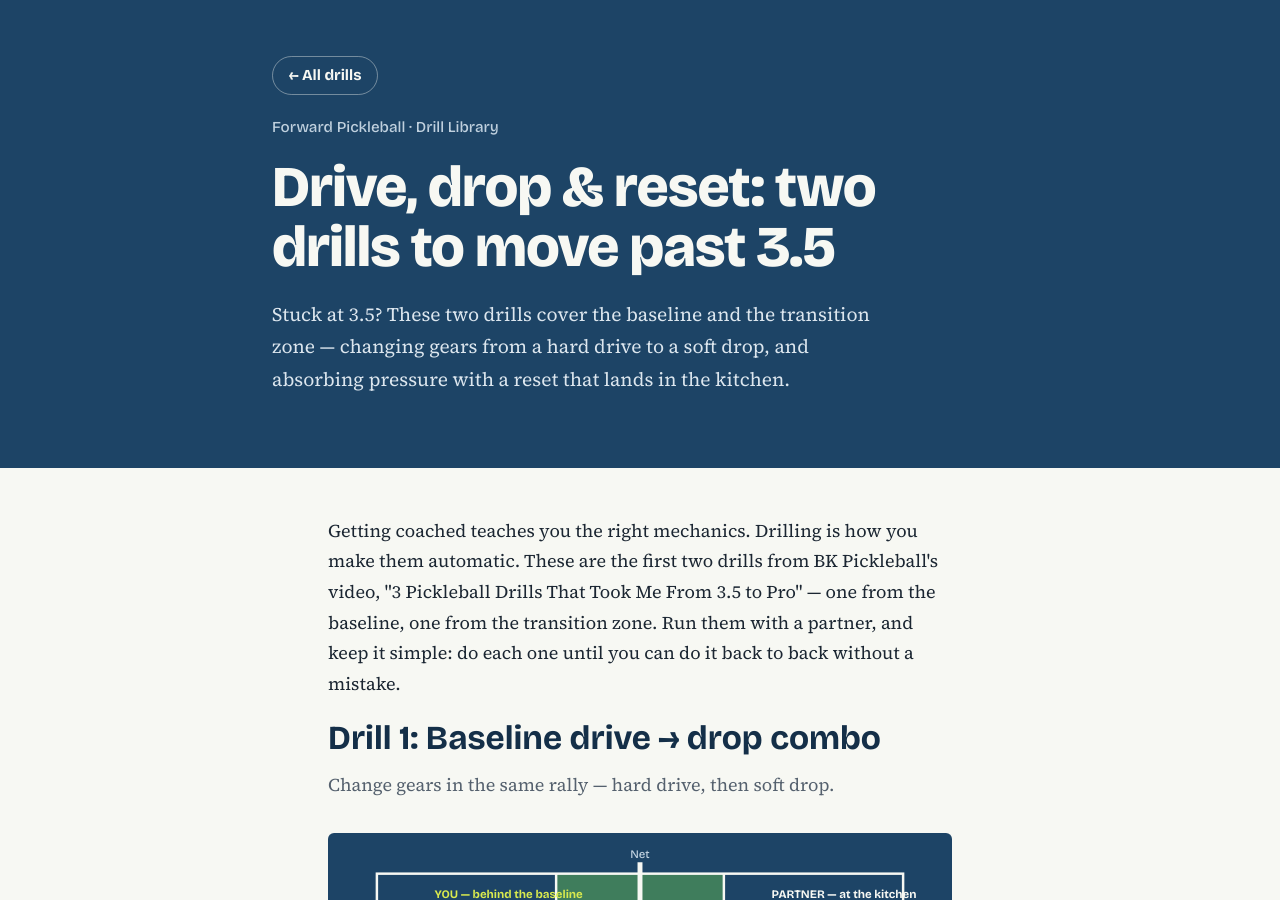
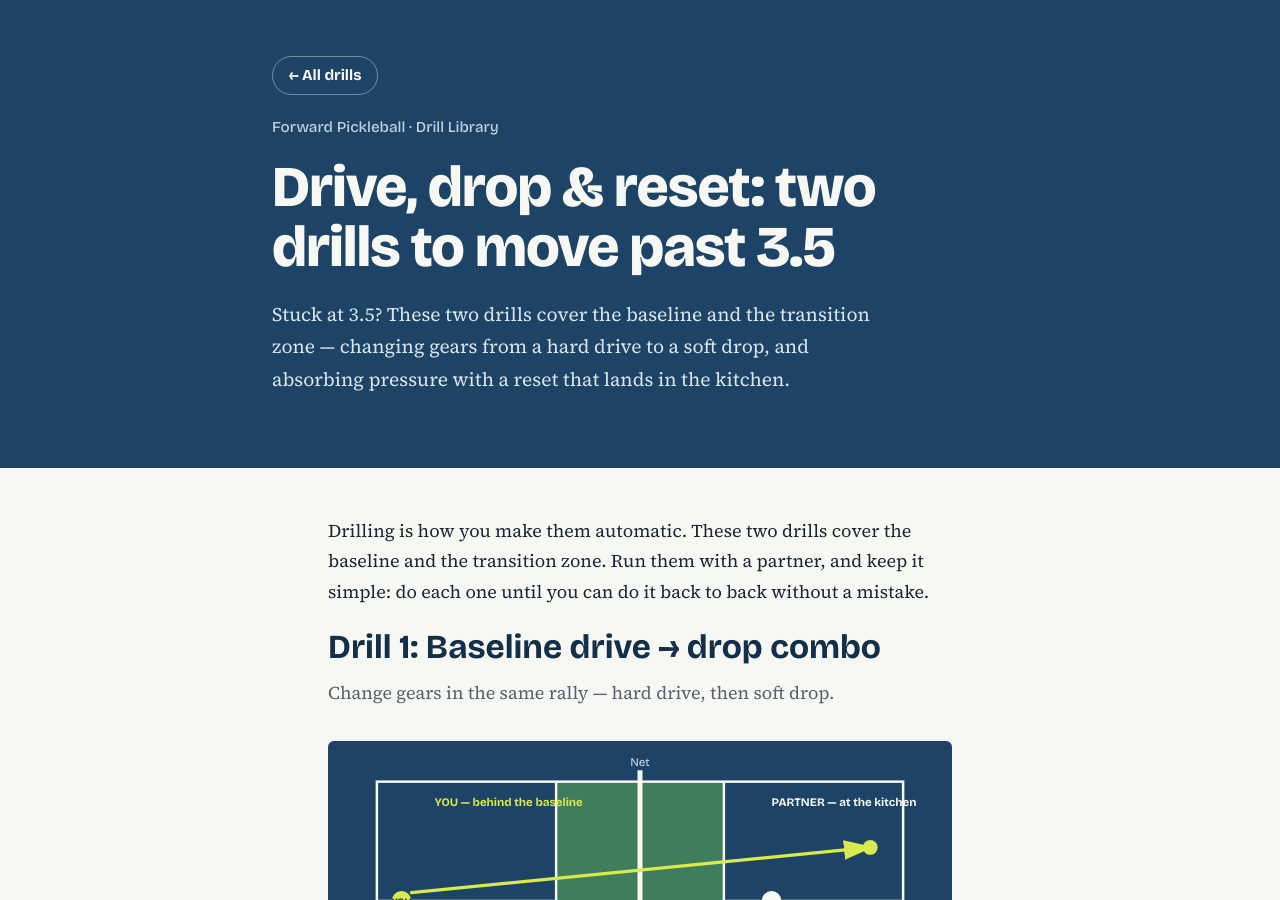
Before and after one commit to forwardpickleballorg-art/forwardpickleballorg-art.github.io, a Jekyll site: the page built from drilling/drive-drop-and-resets.html, in a window 1280 px wide and 900 px high. Built offline with Jekyll 4.4.1, drawn with Linux system fonts in a browser that asks for light colours; some of the changed text lies outside the part shown.

Commit message:
Drive, Drop & Reset: move coached line to conclusion, remove BK video references

```diff
--- a/drilling/drive-drop-and-resets.html
+++ b/drilling/drive-drop-and-resets.html
@@ -16,7 +16,7 @@
 <meta charset="UTF-8">
 <meta name="viewport" content="width=device-width, initial-scale=1.0">
 <title>Drive, Drop &amp; Reset: Two Drills to Move Past 3.5 | Forward Pickleball — Drill Library</title>
-<meta name="description" content="Two drills from BK Pickleball: the baseline drive-drop combo, and transition-zone resets under pressure. Court diagrams, steps, and the key tips for each.">
+<meta name="description" content="Two drills to move past 3.5: the baseline drive-drop combo, and transition-zone resets under pressure. Court diagrams, steps, and the key tips for each.">
 <link rel="preconnect" href="https://fonts.googleapis.com">
 <link rel="preconnect" href="https://fonts.gstatic.com" crossorigin>
 <link href="https://fonts.googleapis.com/css2?family=Bricolage+Grotesque:opsz,wght@12..96,500;12..96,700;12..96,800&family=Source+Serif+4:ital,opsz,wght@0,8..60,400;0,8..60,600;1,8..60,400&display=swap" rel="stylesheet">
@@ -77,7 +77,7 @@
 <main>
   <article>
 
-    <p>Getting coached teaches you the right mechanics. Drilling is how you make them automatic. These are the first two drills from BK Pickleball's video, "3 Pickleball Drills That Took Me From 3.5 to Pro" — one from the baseline, one from the transition zone. Run them with a partner, and keep it simple: do each one until you can do it back to back without a mistake.</p>
+    <p>Drilling is how you make them automatic. These two drills cover the baseline and the transition zone. Run them with a partner, and keep it simple: do each one until you can do it back to back without a mistake.</p>
 
     <h2>Drill 1: Baseline drive → drop combo</h2>
     <p class="section-lede">Change gears in the same rally — hard drive, then soft drop.</p>
@@ -183,7 +183,7 @@
       <p>If you can consistently put the ball in the kitchen and absorb pressure from the transition zone, your game goes to the next level.</p>
     </aside>
 
-    <p class="source" style="margin-top: 3rem;">Based on the first two drills in BK Pickleball's video, "3 Pickleball Drills That Took Me From 3.5 to Pro" — <a href="https://youtu.be/jRjvSH7Ha1A">watch the video on YouTube</a>. The third drill in the video, the kitchen +1/−1 dink game, is not covered on this page.</p>
+    <p style="margin-top: 3rem;">Getting coached teaches you the right mechanics. Drilling is how you make them automatic.</p>
 
   </article>
 </main>
```
